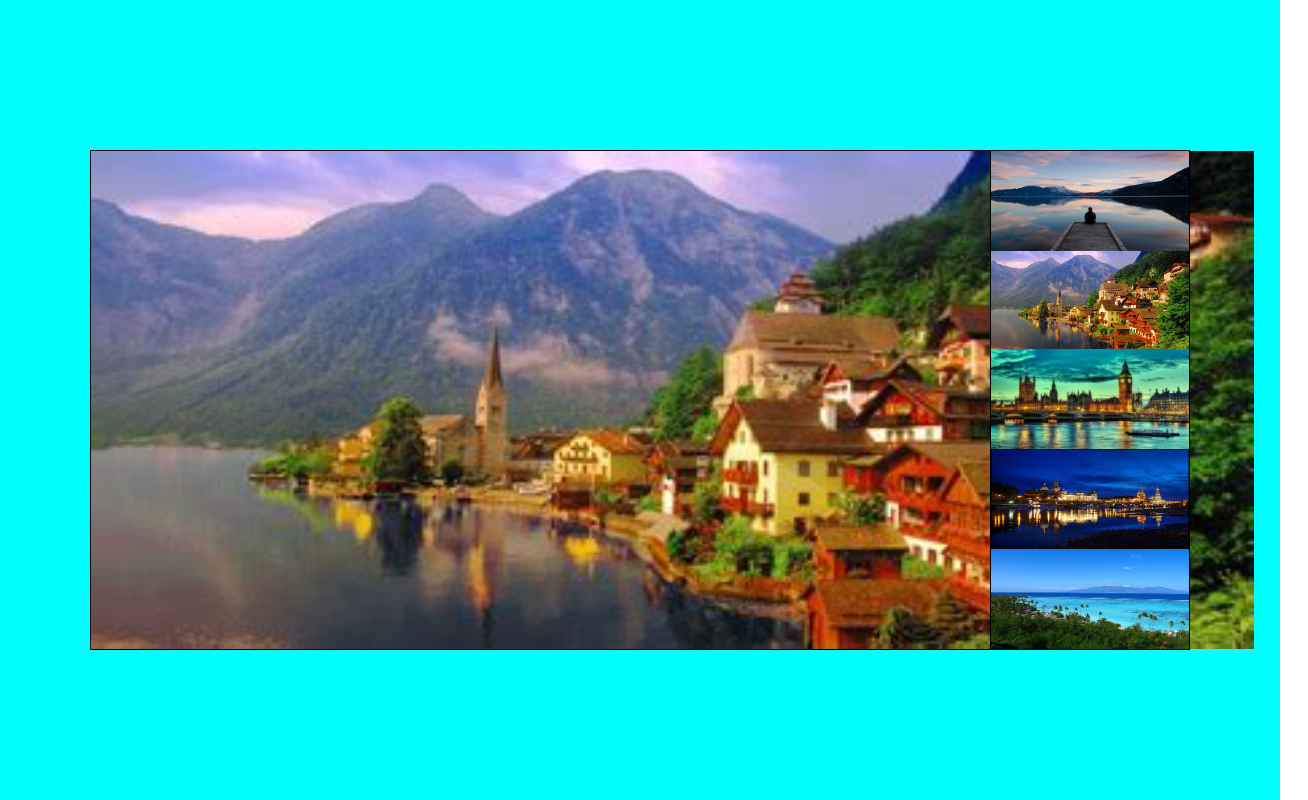
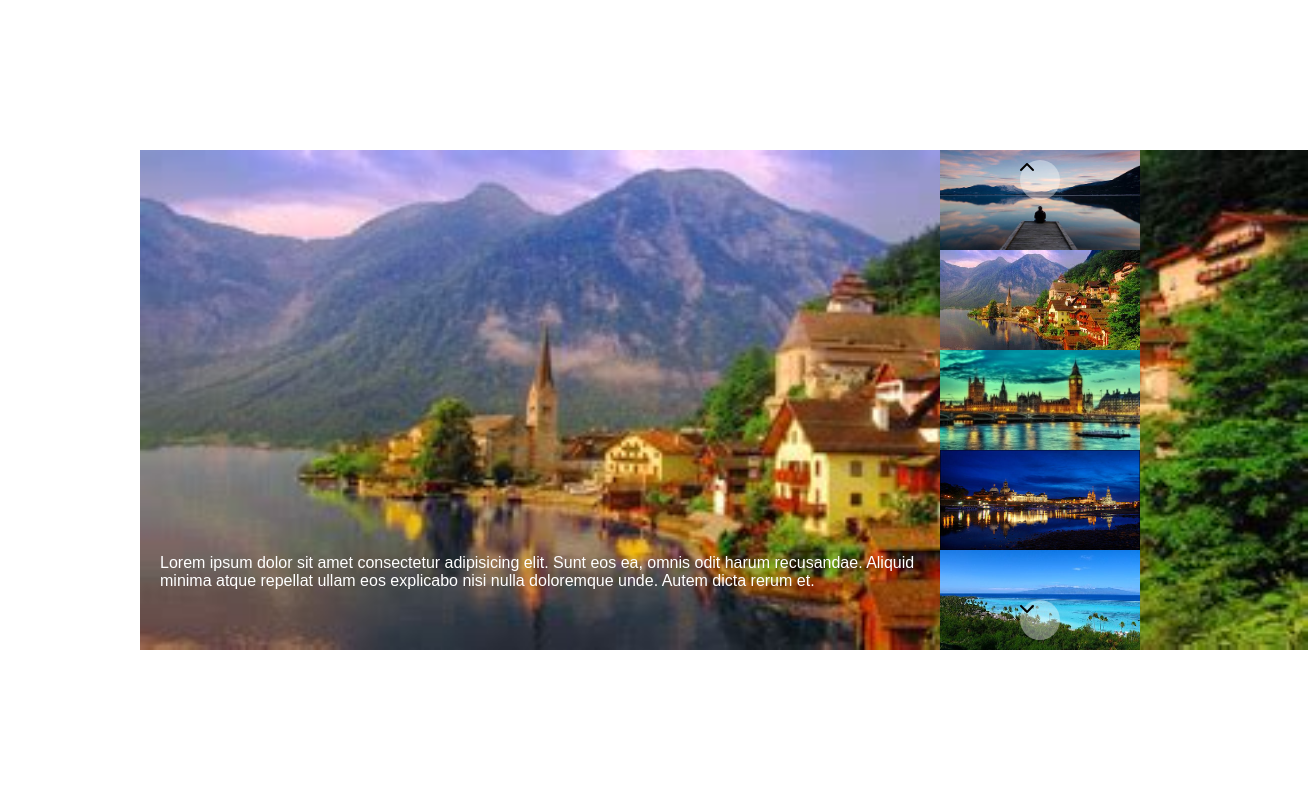
Before and after one commit to fdeluca85/js-array-carousel-corrotto, a plain HTML site: page index.html in a window 1280 px wide. Shown: the whole page, 1308 px wide, since content can reach past the window. Drawn offline with Linux system fonts and the light colour scheme.

Commit message:
MILESTONE 1

```diff
--- a/css/style.css
+++ b/css/style.css
@@ -17,7 +17,7 @@ body{
 }
 
 .container{
-    background-color: aqua;
+    /* background-color: aqua; */
     margin: 0 auto;
     /* width: 80%; */
     height: 100vh;
@@ -29,19 +29,28 @@ body{
 
 .box{
     height: 500px;
-    width: 900px;
+    width: 1000px;
     display: flex;
     background-color: darkgoldenrod;
-    border: 1px solid black;
+    /* border: 1px solid black; */
+    position: relative;
 }
 
 .colonna-foto{
     height: 500px;
+    width: calc(100% - 200px);
+    display: flex;
+}
+
+.colonna-thumb{
+    height: 500px;
     width: 200px;
     display: flex;
     background-color: darkgreen;
-    border: 1px solid black;
+    /* border: 1px solid black; */
     flex-direction:column;
+    align-items:center;
+    justify-content:center;
 }
 
 .foto-thumb{
@@ -53,7 +62,36 @@ body{
     border: 1px solid black; */
     /* object-fit: cover; */
 }
-
 .foto-thumb img{
     width: 100%;
 }
+
+.pulsante{
+    background-color: rgba(255, 255, 255, 0.384);
+    height: 40px;
+    width: 40px;
+    border-radius: 50%;
+    color: black;
+}
+.up{
+    position: absolute;
+    top: 10px;
+    display: flex;
+    align-content:start;
+}
+.down{
+    position: absolute;
+    bottom:10px;
+    display: flex;
+    align-content:end;
+}
+
+.txt{
+    position: absolute;
+    bottom: 40px;
+    width: calc(100% - 200px);
+    margin: 20px;
+    display: flex;
+    align-content:center;
+
+}
--- a/index.html
+++ b/index.html
@@ -6,16 +6,24 @@
     <meta name="viewport" content="width=device-width, initial-scale=1.0">
     <title>Carosello Multi Array</title>
     <link rel="stylesheet" href="./css/style.css">
+    <link rel="stylesheet" href="https://cdnjs.cloudflare.com/ajax/libs/font-awesome/6.0.0-beta2/css/all.min.css" integrity="sha512-YWzhKL2whUzgiheMoBFwW8CKV4qpHQAEuvilg9FAn5VJUDwKZZxkJNuGM4XkWuk94WCrrwslk8yWNGmY1EduTA==" crossorigin="anonymous" referrerpolicy="no-referrer" />
 </head>
 <body>
 <div class="container">
-    <div class="box"><img src="./img/02.jpg" alt=""></div>
+    <div class="box">
         <div class="colonna-foto">
+            <img src="./img/02.jpg" alt="">
+            <div class="txt">Lorem ipsum dolor sit amet consectetur adipisicing elit. Sunt eos ea, omnis odit harum recusandae. Aliquid minima atque repellat ullam eos explicabo nisi nulla doloremque unde. Autem dicta rerum et.</div>
+        </div>
+        <div class="colonna-thumb">
+            <span class="pulsante up"><i class="fa-solid fa-chevron-up"></i></span>
             <div class="foto-thumb"><img src="./img/01.jpg" alt=""></div>
             <div class="foto-thumb"><img src="./img/02.jpg" alt=""></div>
             <div class="foto-thumb"><img src="./img/03.jpg" alt=""></div>
             <div class="foto-thumb"><img src="./img/04.jpg" alt=""></div>
             <div class="foto-thumb"><img src="./img/05.jpg" alt=""></div>
+            <span class="pulsante down"><i class="fa-solid fa-chevron-down"></i></span>
+        </div>
     </div>
 </div>
 
```
Lines whose indentation alone changed are shown as unchanged.
